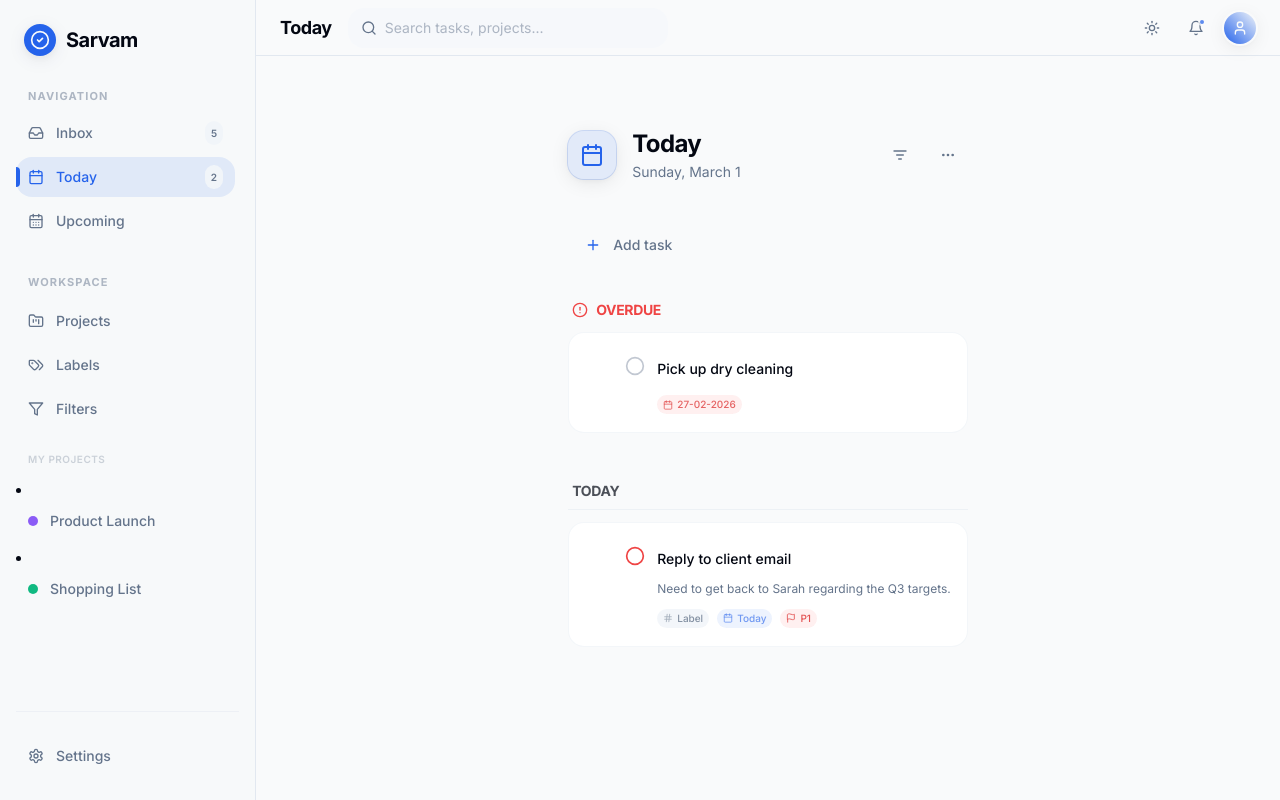
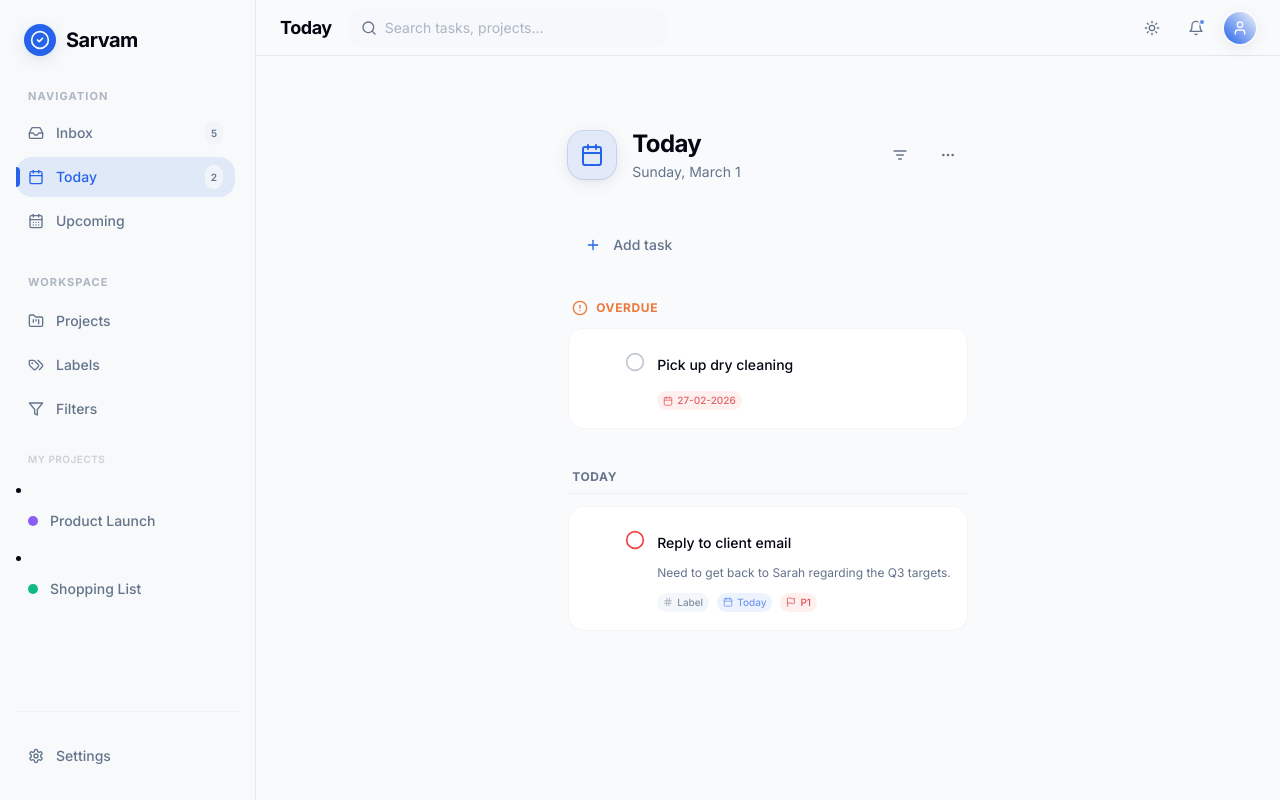
Before and after one commit to cybervirtu/sarvam-web, a React (Vite) app: page /today in a window 1280 px wide. Built offline with nearby package versions, Linux system fonts and the light colour scheme.

Commit message:
refactor: use `TaskList` component and update task filtering and sorting logic in Today view.

```diff
--- a/src/features/today/index.tsx
+++ b/src/features/today/index.tsx
@@ -1,8 +1,8 @@
 import { useEffect, useState } from 'react';
 import { useTaskStore, useProjectStore } from '../../app/store';
-import { TaskItem } from '../../components/tasks/TaskItem';
-import { isToday, isOverdue } from '../../utils/date';
-import { Calendar, CheckCircle2, ListFilter, MoreHorizontal, AlertCircle, Plus } from 'lucide-react';
+import { TaskList } from '../../components/tasks/TaskList';
+import { isDueToday, isOverdue, compareTasks } from '../../utils/dates';
+import { Calendar, CheckCircle2, ListFilter, MoreHorizontal, Plus, AlertCircle } from 'lucide-react';
 import { IconButton } from '../../components/common/IconButton';
 import { Button } from '../../components/common/Button';
 import { TaskForm } from '../../components/tasks/TaskForm';
@@ -43,10 +43,18 @@ export const Today = () => {
         month: 'long'
     });
 
-    // Filter tasks
-    const activeTasks = tasks.filter(t => !t.completed).sort((a, b) => (a.order || 0) - (b.order || 0));
-    const overdueTasks = activeTasks.filter(t => t.due?.date && isOverdue(t.due.date));
-    const todayTasks = activeTasks.filter(t => t.due?.date && isToday(t.due.date));
+    // Filter and sort tasks
+    const activeTasks = tasks.filter(t => !t.completed);
+
+    const overdueTasks = activeTasks
+        .filter(t => isOverdue(t))
+        .sort(compareTasks);
+
+    const todayTasks = activeTasks
+        .filter(t => isDueToday(t))
+        .sort(compareTasks);
+
+    const hasNoTasks = overdueTasks.length === 0 && todayTasks.length === 0;
 
     if (isLoading && tasks.length === 0) {
         return (
@@ -92,37 +100,38 @@ export const Today = () => {
                 )}
             </div>
 
-            <div className="space-y-12">
+            <div className="space-y-10">
                 {/* Overdue Section */}
                 {overdueTasks.length > 0 && (
                     <section className="space-y-3">
-                        <div className="flex items-center gap-2 px-1 text-red-500">
+                        <div className="flex items-center gap-2 px-1 text-orange-600/80 dark:text-orange-400/80">
                             <AlertCircle className="w-4 h-4" />
-                            <h3 className="text-sm font-bold tracking-tight uppercase">Overdue</h3>
+                            <h3 className="text-xs font-bold tracking-wider uppercase">Overdue</h3>
                         </div>
-                        <div className="space-y-1">
-                            {overdueTasks.map(task => (
-                                <TaskItem key={task.id} task={task} />
-                            ))}
-                        </div>
+                        <TaskList
+                            tasks={overdueTasks}
+                            isLoading={isLoading}
+                            hideAddButton={true}
+                        />
                     </section>
                 )}
 
                 {/* Today Section */}
                 <section className="space-y-3">
                     {overdueTasks.length > 0 && (
-                        <div className="px-1 border-b border-border/50 pb-2">
-                            <h3 className="text-sm font-bold tracking-tight text-foreground/70 uppercase">Today</h3>
+                        <div className="px-1 border-b border-border/50 pb-2 mb-2">
+                            <h3 className="text-xs font-bold tracking-wider text-muted-foreground uppercase">Today</h3>
                         </div>
                     )}
 
-                    <div className="space-y-1">
-                        {todayTasks.map(task => (
-                            <TaskItem key={task.id} task={task} />
-                        ))}
-                    </div>
+                    <TaskList
+                        tasks={todayTasks}
+                        isLoading={isLoading}
+                        emptyMessage="All clear for today!"
+                        hideAddButton={true}
+                    />
 
-                    {todayTasks.length === 0 && overdueTasks.length === 0 && !isAdding && (
+                    {hasNoTasks && !isLoading && !isAdding && (
                         <div className="py-20 flex flex-col items-center justify-center text-center space-y-6">
                             <div className="relative">
                                 <CheckCircle2 className="w-20 h-20 text-emerald-500/20" />
@@ -149,7 +158,6 @@ export const Today = () => {
                     )}
                 </section>
             </div>
-
         </div>
     );
 };
```
